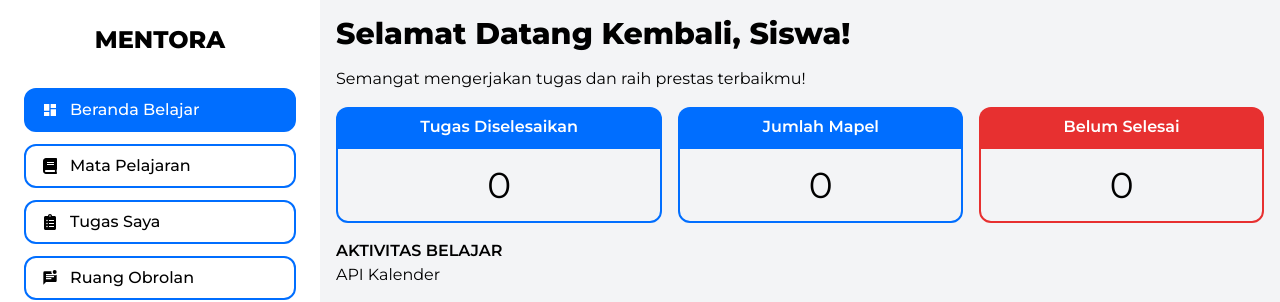
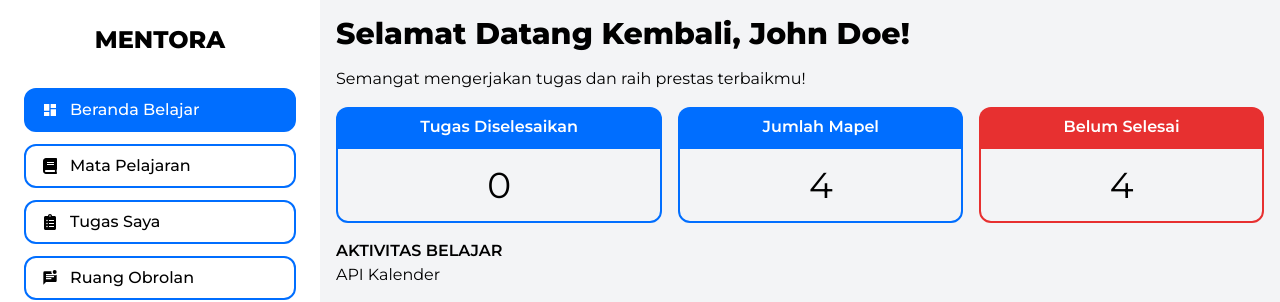
Before and after one commit to raulmaulidhino-dev/mentora, a React (Vite) app: page /beranda in a window 1280 px wide. Shown: the top 302 px of the page. Built offline with nearby package versions, Linux system fonts and the light colour scheme.

Commit message:
style: update Beranda section

```diff
--- a/src/components/Beranda.jsx
+++ b/src/components/Beranda.jsx
@@ -1,12 +1,12 @@
-import Sidebar from './Sidebar'
+import Sidebar from './Sidebar.jsx'
 
 const Beranda = () => {
     let activeNav = "0";
     return (
-        <div className="bg-gray-100 flex h-screen">
+        <main className="bg-gray-100 flex h-screen">
             <Sidebar active={ activeNav } />
-            <main className="flex-grow p-4">
-                <h1 className="text-3xl font-extrabold mb-[0.5em]">Selamat Datang Kembali, Siswa!</h1>
+            <section className="p-4 basis-[75vw]">
+                <h1 className="text-3xl font-extrabold mb-[0.5em]">Selamat Datang Kembali, John Doe!</h1>
                 <p class="mb-[1em]">Semangat mengerjakan tugas dan raih prestas terbaikmu!</p>
                 <section className="mb-4 flex items-center gap-4">
                     <div class="grow">
@@ -15,19 +15,19 @@ const Beranda = () => {
                     </div>
                     <div class="grow">
                         <h3 className="text-white text-center font-semibold bg-primary rounded-t-xl py-2 px-4">Jumlah Mapel</h3>
-                        <p class="text-center text-4xl border-2 border-primary rounded-b-xl py-4">0</p>
+                        <p class="text-center text-4xl border-2 border-primary rounded-b-xl py-4">4</p>
                     </div>
                     <div class="grow">
                         <h3 className="text-white text-center font-semibold bg-secondary rounded-t-xl py-2 px-4">Belum Selesai</h3>
-                        <p class="text-center text-4xl border-2 border-secondary rounded-b-xl py-4">0</p>
+                        <p class="text-center text-4xl border-2 border-secondary rounded-b-xl py-4">4</p>
                     </div>
                 </section>
                 <section>
                     <h3 className="font-semibold">AKTIVITAS BELAJAR</h3>
                     <div>API Kalender</div>
                 </section>
-            </main>
-        </div>
+            </section>
+        </main>
     )
 }
 
```
